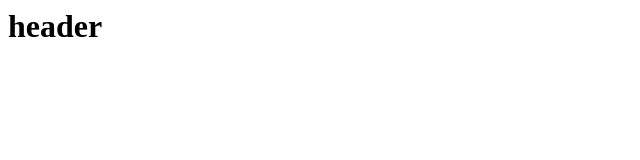
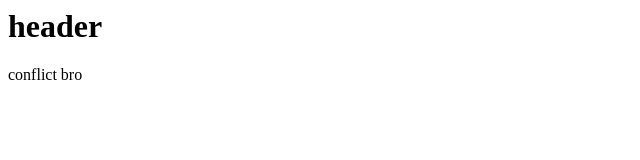
Before and after one commit to anjani84/demo-repo, a plain HTML site: page index.html in a window 1280 px wide. Shown: the full height of the page, 0-640 px from the left. Drawn offline with Linux system fonts and the light colour scheme.

Commit message:
added there

```diff
--- a/index.html
+++ b/index.html
@@ -1,4 +1,5 @@
 <html>
     <h1>header</h1>
+    <p>conflict bro</p>
 
 </html>
```
